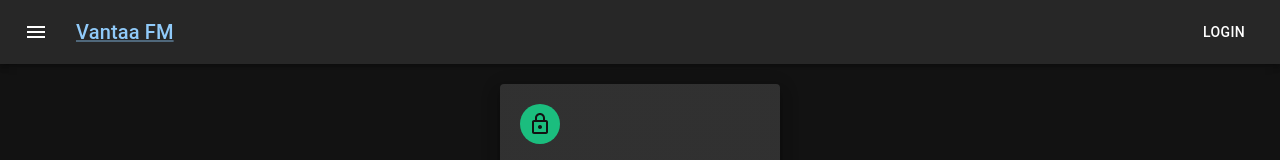
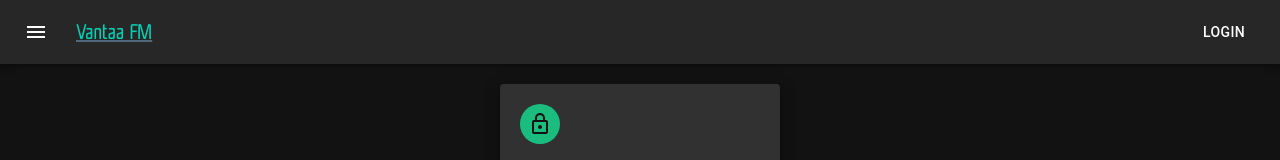
Before and after one commit to norpba/vantaaFM, a React (Create React App) app in the folder webapp/: page /createAccount in a window 1280 px wide. Shown: the top 160 px of the page. Built offline with nearby package versions, Linux system fonts and the light colour scheme; what funtypes would draw is missing.

Commit message:
Small changes

```diff
--- a/webapp/src/components/header.tsx
+++ b/webapp/src/components/header.tsx
@@ -7,6 +7,7 @@ import Button from '@mui/material/Button'
 import IconButton from '@mui/material/IconButton'
 import MenuIcon from '@mui/icons-material/Menu'
 import Link from '@mui/material/Link'
+import '../styles.css'
 
 export default function Header() {
 	return (
@@ -23,7 +24,7 @@ export default function Header() {
 						<MenuIcon />
 					</IconButton>
 					<Typography variant="h6" component="div" sx={{ flexGrow: 1 }}>
-						<Link href="/">Vantaa FM</Link>
+						<Link className="header-logo" href="/">Vantaa FM</Link>
 					</Typography>
 					<Button color="inherit" href="/login">Login</Button>
 				</Toolbar>
--- a/webapp/src/components/tracklist/Tracklist.tsx
+++ b/webapp/src/components/tracklist/Tracklist.tsx
@@ -3,21 +3,27 @@ import Track from './Track'
 import { Container, Grid } from '@mui/material'
 
 interface TrackListProps {
-  tracks: { track: any }[];
+    tracks: Array<{
+      track: any;
+      // Add other properties
+      played_at: string; // Assuming played_at is a string, adjust the type accordingly
+    }>;
 }
 
 const TrackList: React.FC<TrackListProps> = ({ tracks }) => {
 	return (
 		<Container>
 			<Grid container spacing={2}>
-				{tracks.map((item, index) => (
-					<Grid item key={index} xs={12} sm={6} md={4} lg={3}>
-						<Track track={item.track} />
-					</Grid>
-				))}
+				{tracks.map((item, index) => {
+					const modifiedTrack = { ...item.track, played_at: item.played_at }
+					return (
+						<Grid item key={index} xs={12} sm={6} md={4} lg={3}>
+							<Track track={modifiedTrack} />
+						</Grid>
+					)
+				})}
 			</Grid>
 		</Container>
 	)
 }
-
 export default TrackList
--- a/webapp/src/styles.css
+++ b/webapp/src/styles.css
@@ -1,3 +1,8 @@
+
+  .header-logo {
+    font-family: Unicod Sans-Condensed !important;
+    color: #00d2b5 !important;
+  }
 
   .playing {
     position: absolute;
```
Also changed, not shown: webapp/src/components/tracklist/Track.tsx (+7 -7 lines).
